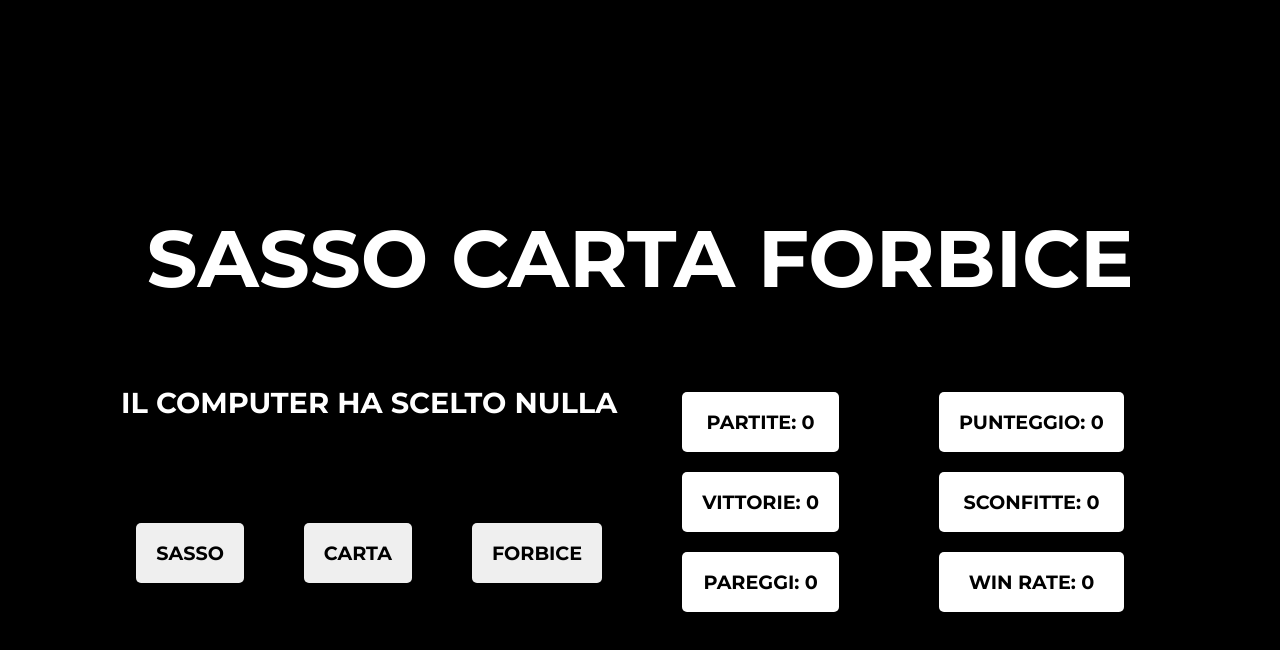
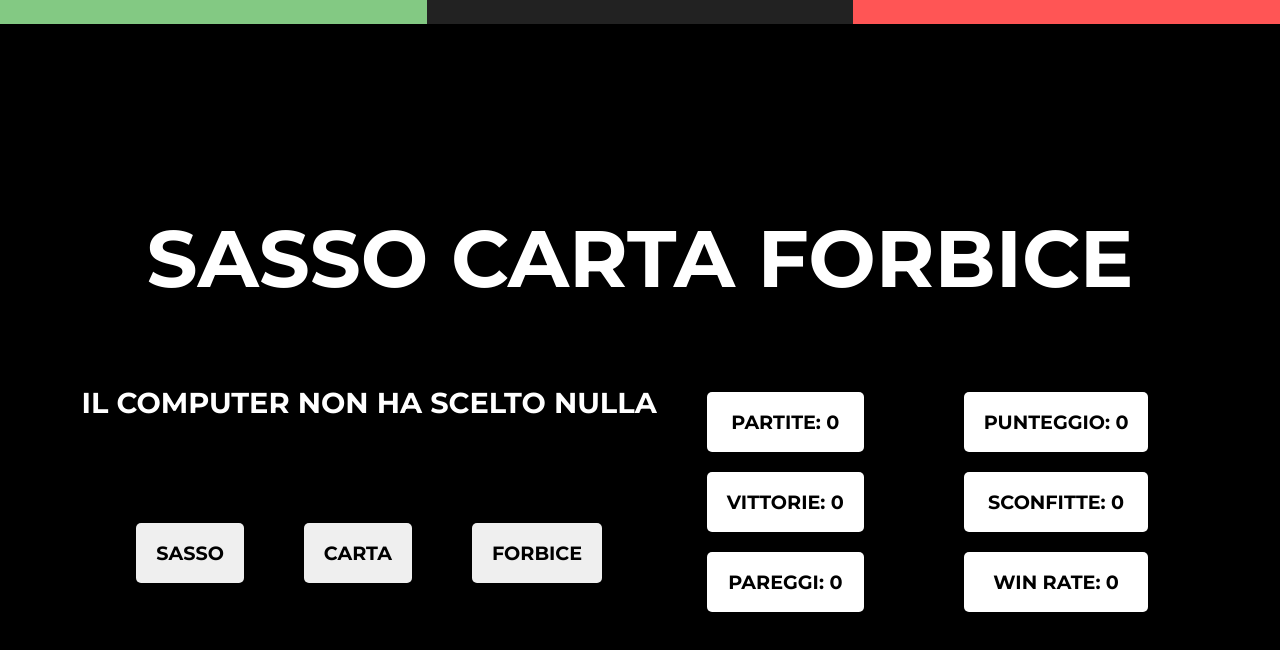
Before and after one commit to roysmanfo/RMHub, a React (Create React App) app: page /minigiochi/sasso-carta-forbice in a window 1280 px wide. Shown: the top 650 px of the page. Built offline with nearby package versions, Linux system fonts and the light colour scheme; no server answers.

Commit message:
Added visual stats

```diff
--- a/src/css/minigiochi/SCF.css
+++ b/src/css/minigiochi/SCF.css
@@ -42,27 +42,24 @@ html{height: 100%; max-height: 100vh;}
 .SCF #Draws{grid-area: five;}
 .SCF #WinRate{grid-area: six;}
 
-/* Intro */
-@keyframes intro {
-    0% {opacity: 0.8;}
-    100% {opacity: 0;display: none;z-index: -1;}
+@keyframes statsbar {
+    to {top: 0;}
 }
-
-.SCF .intro{
+.SCF .visualstats{
     position: absolute;
-    top: 0;
+    top: -1.5rem;
     left: 0;
-    width: 100%;
-    height: 100vh;
-    background: #000;
-    display: grid;
-    place-items: center;
-    color: #fff;
-    z-index: 1;
-    filter: opacity(0.8);
-    animation: intro 1s forwards 2s;
+    width: 100vw;
+    height: max-content;
+    display: flex;
+    animation: statsbar .5s ease forwards .5s;
 }
-.SCF .intro p{
-    font-size: 3em;
-    font-weight: bold;
+.SCF .visualstats div{
+    height: 1.5rem;
+    background-color: #222;
+    transition: 250ms;
+    width: 33.3333333333%;
 }
+.SCF .visualstats div.green{background: rgb(131, 201, 131);}
+.SCF .visualstats div.gray{background: #222;}
+.SCF .visualstats div.red{background: #f55;}
--- a/src/pages/SCF.tsx
+++ b/src/pages/SCF.tsx
@@ -9,7 +9,7 @@ export default function SCF() {
     const [draws, setDraws] = useState(0);
     const [score, setScore] = useState(0);
     const [winRate, setWinRate] = useState(0);
-    const [computerChoice, setComputerChoice] = useState("");
+    const [computerChoice, setComputerChoice] = useState("Il computer non ha scelto nulla");
 
     const choices = ["sasso", "carta", "forbice"];
 
@@ -17,7 +17,7 @@ export default function SCF() {
         const computerIndex = Math.floor(Math.random() * 3);
         const computerChoice = choices[computerIndex];
 
-        setComputerChoice(computerChoice);
+        setComputerChoice(`Il computer ha scelto ${computerChoice}`);
         setGames((games) => games + 1);
 
         if (choice === "sasso") {
@@ -57,10 +57,15 @@ export default function SCF() {
     document.querySelector("body")?.classList.add("SCF");
     return (
         <>
+            <div className="visualstats">
+                <div className="green" style={{ width: `${wins / games * 100}%` }}></div>
+                <div className="gray" style={{ width: `${draws / games * 100}%` }}></div>
+                <div className="red" style={{ width: `${losses / games * 100}%` }}></div>
+            </div>
             <h1 style={{ color: '#fff', fontSize: '5rem' }}>SASSO CARTA FORBICE</h1>
             <div className="game">
                 <div>
-                    <h2 id="SceltaComputer">Il computer ha scelto {computerChoice || "nulla"}</h2>
+                    <h2 id="SceltaComputer">{computerChoice}</h2>
                     <div className="scelte">
                         <button className="sasso scelta" id="sasso" onClick={() => handleChoice("sasso")}>SASSO</button>
                         <button className="carta scelta" id="carta" onClick={() => handleChoice("carta")}>CARTA</button>
```
